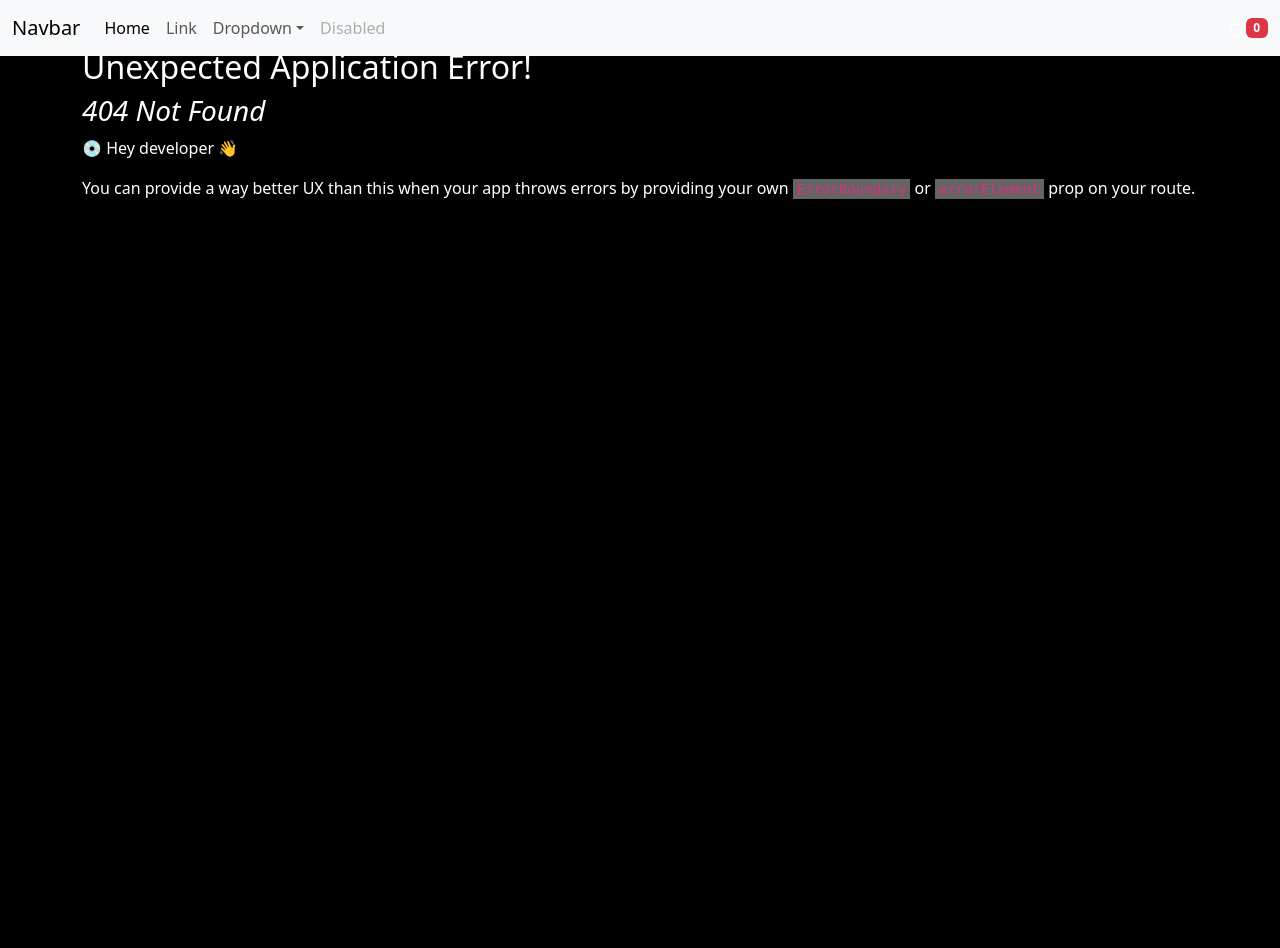
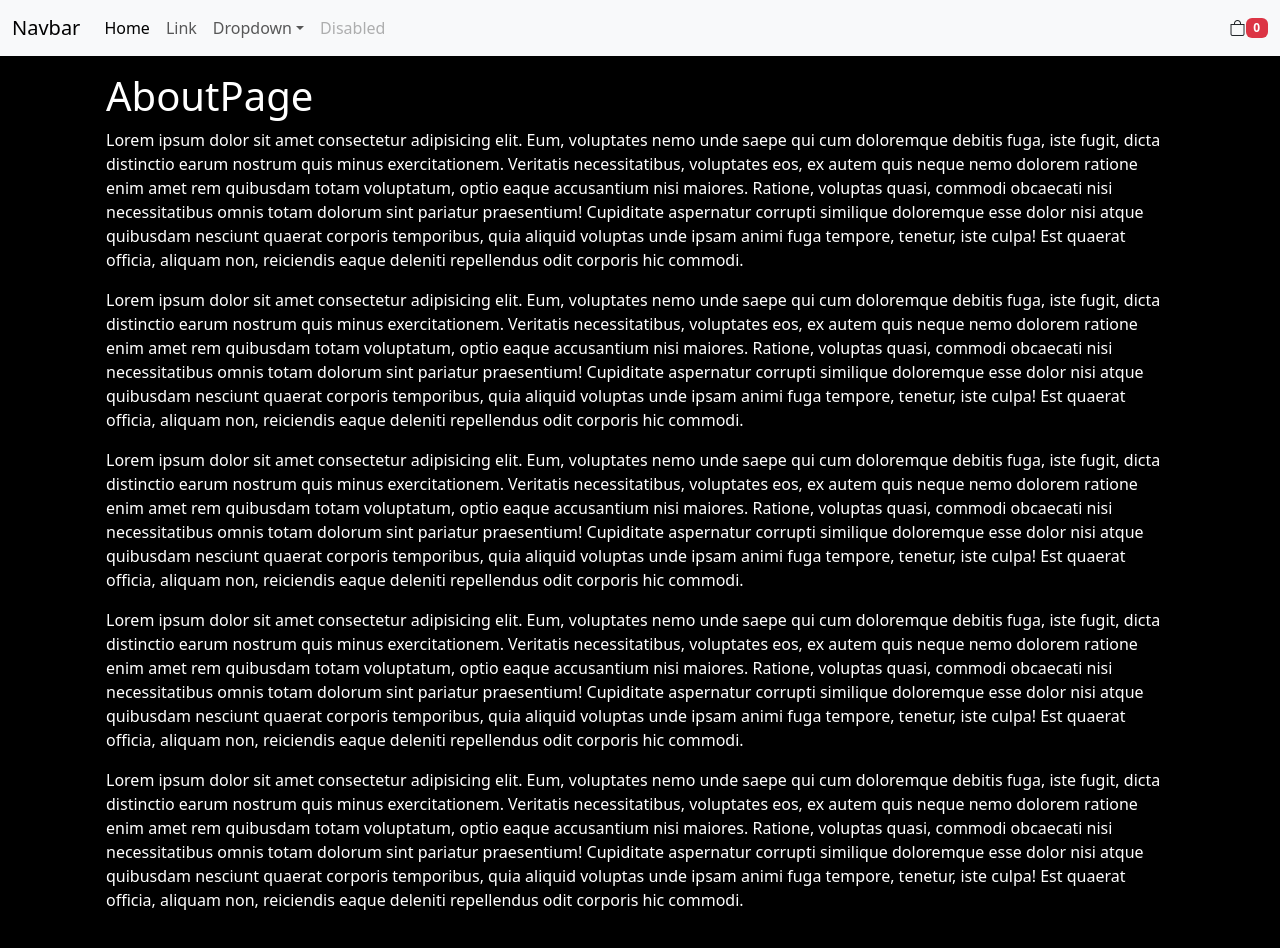
Before and after one commit to CodeCoder96/sbm-react-egitimi, a React (Vite) app: page /about in a window 1280 px wide. Before the commit this address had no page. Shown: the top 948 px of the page. Before the commit the page ends 800 px from the top, so only its background shows below. Built offline with nearby package versions, Linux system fonts and the light colour scheme.

Commit message:
kalan routeları tanımlama

```diff
--- a/src/components/Layout/Header.jsx
+++ b/src/components/Layout/Header.jsx
@@ -58,7 +58,7 @@ const Header = () => {
               </li>
             </ul>
             <div className="d-flex align-items-center">
-              <i className="bi bi-bag"></i>
+              <i className="bi bi-bag text-dark"></i>
               <span className="badge bg-danger ">{cartItems.length}</span>
             </div>
           </div>
--- /dev/null
+++ b/src/pages/AboutPage.jsx
@@ -0,0 +1,14 @@
+const AboutPage = () => {
+  return (
+    <div className="about-page p-4">
+      <h1>AboutPage</h1>
+      <p>Lorem ipsum dolor sit amet consectetur adipisicing elit. Eum, voluptates nemo unde saepe qui cum doloremque debitis fuga, iste fugit, dicta distinctio earum nostrum quis minus exercitationem. Veritatis necessitatibus, voluptates eos, ex autem quis neque nemo dolorem ratione enim amet rem quibusdam totam voluptatum, optio eaque accusantium nisi maiores. Ratione, voluptas quasi, commodi obcaecati nisi necessitatibus omnis totam dolorum sint pariatur praesentium! Cupiditate aspernatur corrupti similique doloremque esse dolor nisi atque quibusdam nesciunt quaerat corporis temporibus, quia aliquid voluptas unde ipsam animi fuga tempore, tenetur, iste culpa! Est quaerat officia, aliquam non, reiciendis eaque deleniti repellendus odit corporis hic commodi.</p>
+      <p>Lorem ipsum dolor sit amet consectetur adipisicing elit. Eum, voluptates nemo unde saepe qui cum doloremque debitis fuga, iste fugit, dicta distinctio earum nostrum quis minus exercitationem. Veritatis necessitatibus, voluptates eos, ex autem quis neque nemo dolorem ratione enim amet rem quibusdam totam voluptatum, optio eaque accusantium nisi maiores. Ratione, voluptas quasi, commodi obcaecati nisi necessitatibus omnis totam dolorum sint pariatur praesentium! Cupiditate aspernatur corrupti similique doloremque esse dolor nisi atque quibusdam nesciunt quaerat corporis temporibus, quia aliquid voluptas unde ipsam animi fuga tempore, tenetur, iste culpa! Est quaerat officia, aliquam non, reiciendis eaque deleniti repellendus odit corporis hic commodi.</p>
+      <p>Lorem ipsum dolor sit amet consectetur adipisicing elit. Eum, voluptates nemo unde saepe qui cum doloremque debitis fuga, iste fugit, dicta distinctio earum nostrum quis minus exercitationem. Veritatis necessitatibus, voluptates eos, ex autem quis neque nemo dolorem ratione enim amet rem quibusdam totam voluptatum, optio eaque accusantium nisi maiores. Ratione, voluptas quasi, commodi obcaecati nisi necessitatibus omnis totam dolorum sint pariatur praesentium! Cupiditate aspernatur corrupti similique doloremque esse dolor nisi atque quibusdam nesciunt quaerat corporis temporibus, quia aliquid voluptas unde ipsam animi fuga tempore, tenetur, iste culpa! Est quaerat officia, aliquam non, reiciendis eaque deleniti repellendus odit corporis hic commodi.</p>
+      <p>Lorem ipsum dolor sit amet consectetur adipisicing elit. Eum, voluptates nemo unde saepe qui cum doloremque debitis fuga, iste fugit, dicta distinctio earum nostrum quis minus exercitationem. Veritatis necessitatibus, voluptates eos, ex autem quis neque nemo dolorem ratione enim amet rem quibusdam totam voluptatum, optio eaque accusantium nisi maiores. Ratione, voluptas quasi, commodi obcaecati nisi necessitatibus omnis totam dolorum sint pariatur praesentium! Cupiditate aspernatur corrupti similique doloremque esse dolor nisi atque quibusdam nesciunt quaerat corporis temporibus, quia aliquid voluptas unde ipsam animi fuga tempore, tenetur, iste culpa! Est quaerat officia, aliquam non, reiciendis eaque deleniti repellendus odit corporis hic commodi.</p>
+      <p>Lorem ipsum dolor sit amet consectetur adipisicing elit. Eum, voluptates nemo unde saepe qui cum doloremque debitis fuga, iste fugit, dicta distinctio earum nostrum quis minus exercitationem. Veritatis necessitatibus, voluptates eos, ex autem quis neque nemo dolorem ratione enim amet rem quibusdam totam voluptatum, optio eaque accusantium nisi maiores. Ratione, voluptas quasi, commodi obcaecati nisi necessitatibus omnis totam dolorum sint pariatur praesentium! Cupiditate aspernatur corrupti similique doloremque esse dolor nisi atque quibusdam nesciunt quaerat corporis temporibus, quia aliquid voluptas unde ipsam animi fuga tempore, tenetur, iste culpa! Est quaerat officia, aliquam non, reiciendis eaque deleniti repellendus odit corporis hic commodi.</p>
+    </div>
+  );
+};
+
+export default AboutPage;
--- /dev/null
+++ b/src/pages/CartPage.jsx
@@ -0,0 +1,9 @@
+const CartPage = () => {
+  return (
+    <div className="cart-page py-4">
+      <h1>CartPage</h1>
+    </div>
+  );
+};
+
+export default CartPage;
```
Also changed, not shown: src/App.jsx (+10 -0 lines).
